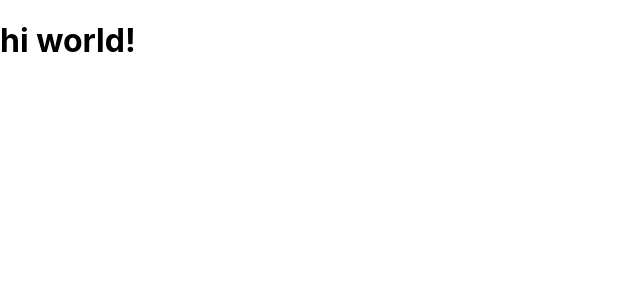
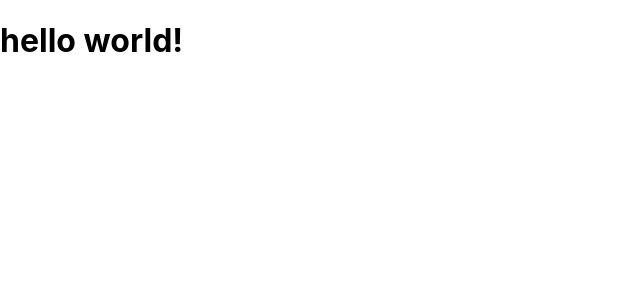
Before and after one commit to lisa1501/react_course, a React (Create React App) app in the folder build-a-meme-generator/: page / in a window 1280 px wide. Shown: the top 300 px of the page, without its empty margins (0-640 px from the left). Built offline with nearby package versions, Linux system fonts and the light colour scheme.

Commit message:
run the react app

```diff
--- a/build-a-meme-generator/src/App.js
+++ b/build-a-meme-generator/src/App.js
@@ -3,7 +3,7 @@ import './App.css';
 
 function App() {
   return (
-    <h1>hi world!</h1>
+    <h1>hello world!</h1>
   );
 }
 
```
